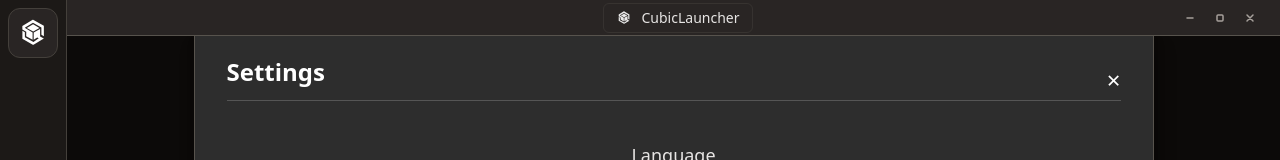
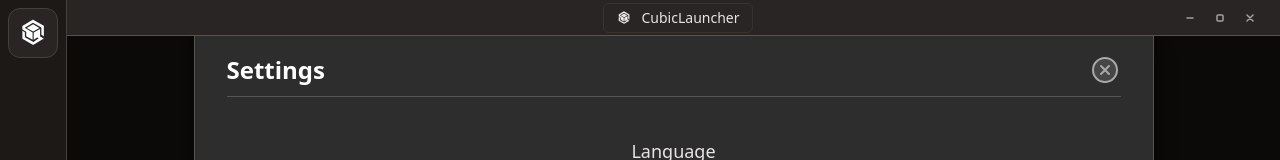
Before and after one commit to CubicLauncher/launcher-ts, a Vue app in the folder src/ui/: page / in a window 1280 px wide. Both pictures are taken after a click on the element 33 px from the left and 767 px from the top of the page. Shown: the top 160 px of the page. Built offline with nearby package versions, Linux system fonts and the light colour scheme.

Commit message:
agregar iconos

```diff
--- /dev/null
+++ b/src/ui/src/assets/icons/close.vue
@@ -0,0 +1,3 @@
+<template>
+    <svg xmlns="http://www.w3.org/2000/svg" width="92" height="92" fill="#a9a8a9" viewBox="0 0 256 256"><path d="M224,128a96,96,0,1,1-96-96A96,96,0,0,1,224,128Z" opacity="0.2"></path><path d="M165.66,101.66,139.31,128l26.35,26.34a8,8,0,0,1-11.32,11.32L128,139.31l-26.34,26.35a8,8,0,0,1-11.32-11.32L116.69,128,90.34,101.66a8,8,0,0,1,11.32-11.32L128,116.69l26.34-26.35a8,8,0,0,1,11.32,11.32ZM232,128A104,104,0,1,1,128,24,104.11,104.11,0,0,1,232,128Zm-16,0a88,88,0,1,0-88,88A88.1,88.1,0,0,0,216,128Z"></path></svg>
+</template>
--- a/src/ui/src/components/modals/BaseModal.vue
+++ b/src/ui/src/components/modals/BaseModal.vue
@@ -4,8 +4,9 @@
       <div v-show="modelValue" class="modal bg-stone-800 border border-stone-600">
         <header class="modal-header">
           <h2 class="modal-title">{{ title }}</h2>
-          <button class="close-btn" @click="$emit('update:modelValue', false)"
-            aria-label="Cerrar modal">&times;</button>
+            <div class="cursor-pointer" @click="$emit('update:modelValue', false)">
+              <close class="w-8 h-8"/>
+            </div>
         </header>
         <hr />
         <div>
@@ -17,6 +18,7 @@
 </template>
 
 <script setup lang="ts">
+import close from '../../assets/icons/close.vue';
 defineProps<{ modelValue: boolean, title: string }>()
 defineEmits(['update:modelValue'])
 </script>
```
